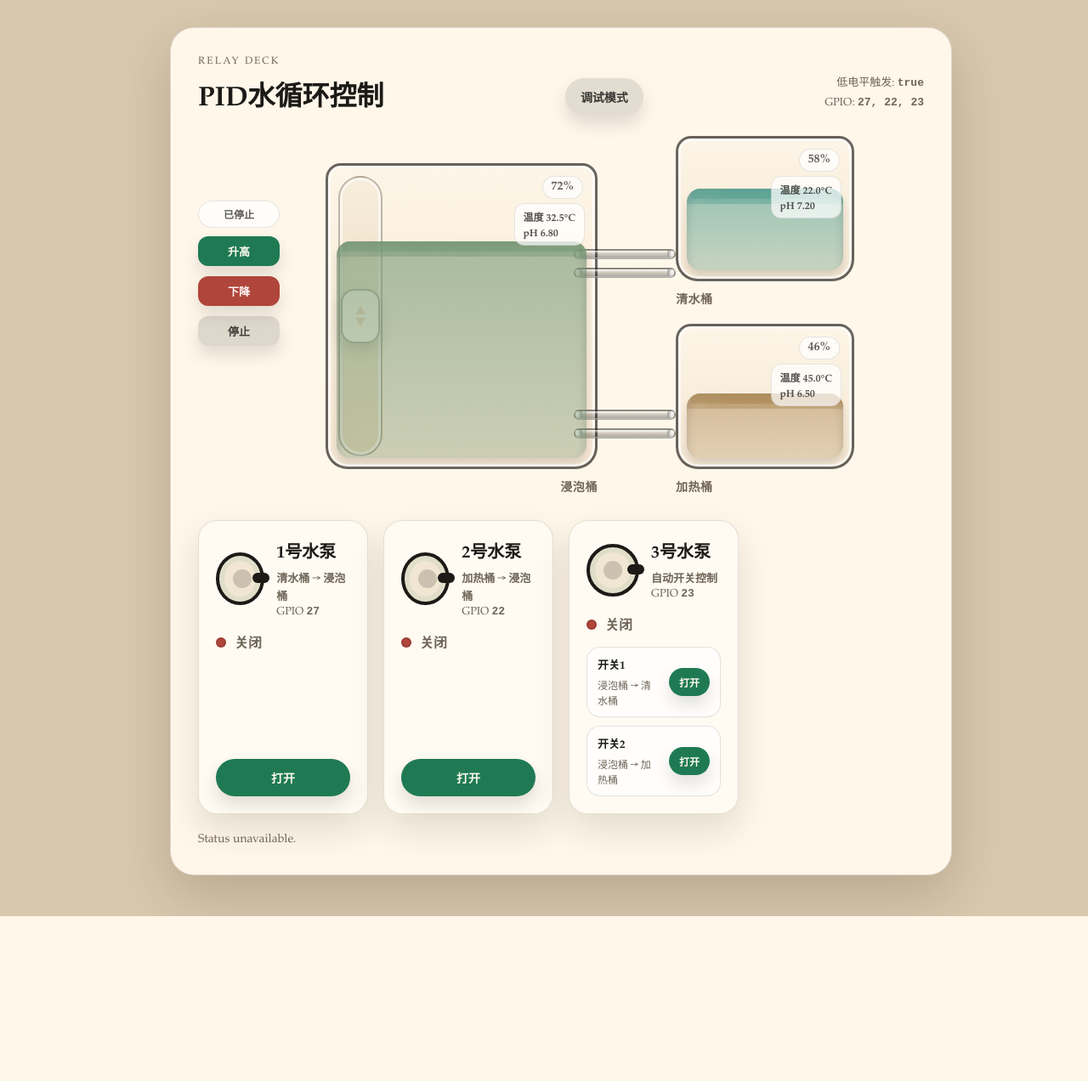
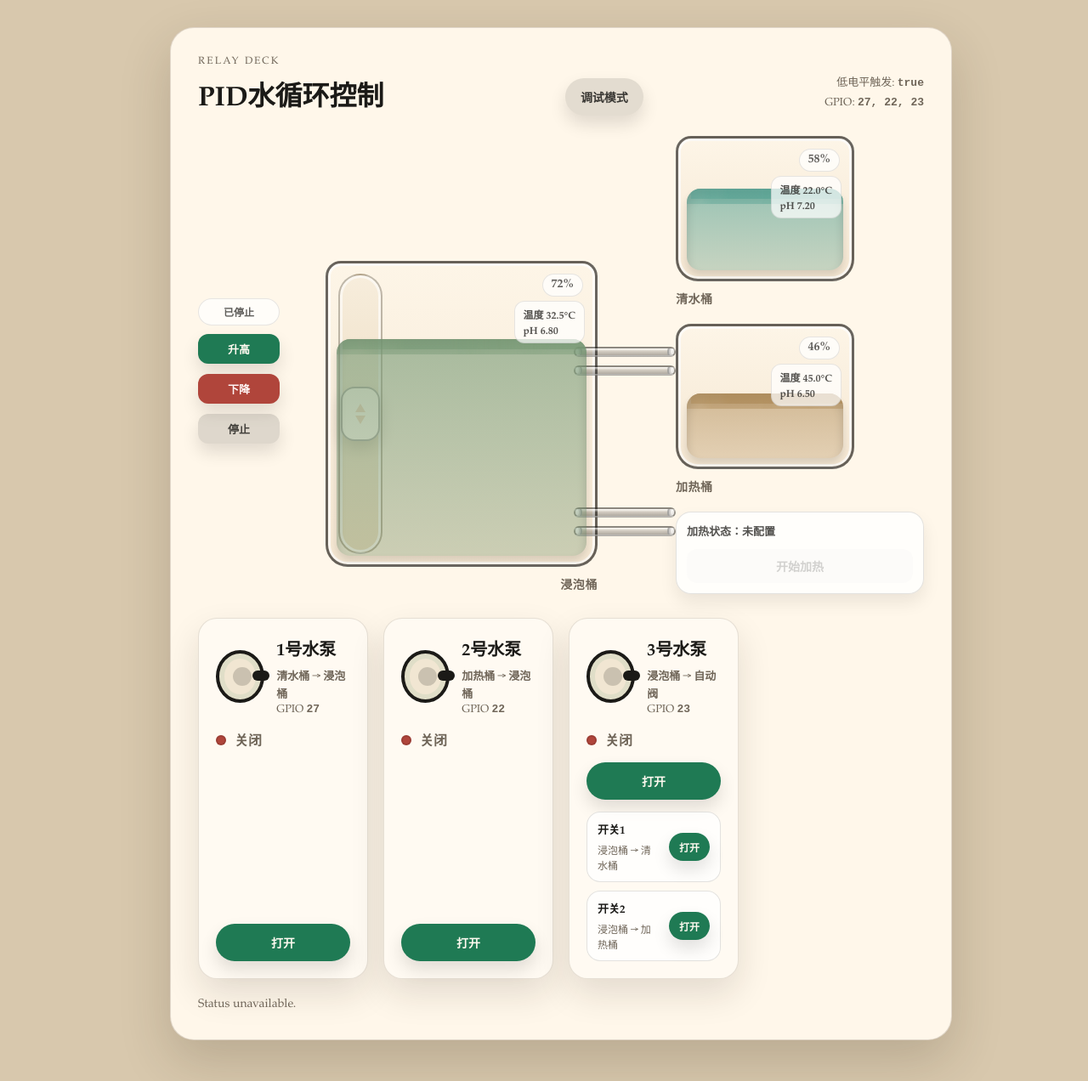
Before and after one commit to MickeyElders/pi-control-program, a FastAPI app: page / in a window 1280 px wide. Shown: the whole page at 85% size. Before the commit the page ends 1078 px from the top, so only its background shows below. Run offline with FastAPI, Linux system fonts and the light colour scheme; data that the repository does not hold is empty.

Commit message:
提供加热按钮

```diff
--- a/app.py
+++ b/app.py
@@ -39,6 +39,11 @@ DEFAULT_LEVELS = [72, 58, 46]
 DEFAULT_TEMPS = [32.5, 22.0, 45.0]
 DEFAULT_PHS = [6.8, 7.2, 6.5]
 ACTIVE_LOW = os.getenv("RELAY_ACTIVE_LOW", "1").lower() in {"1", "true", "yes", "on"}
+HEATER_GPIO = os.getenv("HEATER_GPIO")
+HEATER_ACTIVE_LOW = os.getenv("HEATER_ACTIVE_LOW")
+HEATER_ACTIVE_LOW = (
+    HEATER_ACTIVE_LOW.lower() in {"1", "true", "yes", "on"} if HEATER_ACTIVE_LOW else ACTIVE_LOW
+)
 
 
 def parse_pins(value: str) -> List[int]:
@@ -141,6 +146,12 @@ relays = [DigitalOutputDevice(pin, active_high=not ACTIVE_LOW, initial_value=Fal
 for relay in relays:
     relay.off()
 
+heater = None
+if HEATER_GPIO:
+    heater_pin = int(HEATER_GPIO)
+    heater = DigitalOutputDevice(heater_pin, active_high=not HEATER_ACTIVE_LOW, initial_value=False)
+    heater.off()
+
 levels_env = os.getenv("TANK_LEVELS", "")
 tank_levels_list = parse_levels(levels_env, 3, DEFAULT_LEVELS) if levels_env else DEFAULT_LEVELS[:]
 tank_levels = {"soak": tank_levels_list[0], "fresh": tank_levels_list[1], "heat": tank_levels_list[2]}
@@ -175,6 +186,10 @@ class AutoSwitchCommand(BaseModel):
     on: bool
 
 
+class HeaterCommand(BaseModel):
+    on: bool
+
+
 @app.get("/", response_class=HTMLResponse)
 def index(request: Request) -> HTMLResponse:
     pumps = [
@@ -192,6 +207,7 @@ def index(request: Request) -> HTMLResponse:
             "tank_phs": tank_phs,
             "tank_colors": tank_colors,
             "auto_switches": auto_switches,
+            "heater": {"configured": heater is not None, "on": heater.is_active if heater else False},
         },
     )
 
@@ -204,6 +220,7 @@ def api_status() -> dict:
             for idx, pin in enumerate(PINS)
         ],
         "auto": auto_switches,
+        "heater": {"configured": heater is not None, "on": heater.is_active if heater else False},
     }
 
 
@@ -229,14 +246,18 @@ def api_auto(cmd: AutoSwitchCommand) -> dict:
     else:
         auto_switches[cmd.which] = False
 
-    # Pump 3 (index 2) is driven by auto switches
-    if len(relays) > 2:
-        if any(auto_switches.values()):
-            relays[2].on()
-        else:
-            relays[2].off()
+    return {"auto": auto_switches}
 
-    return {"auto": auto_switches, "pump_on": relays[2].is_active if len(relays) > 2 else False}
+
+@app.post("/api/heater")
+def api_heater(cmd: HeaterCommand) -> dict:
+    if heater is None:
+        raise HTTPException(status_code=400, detail="Heater not configured.")
+    if cmd.on:
+        heater.on()
+    else:
+        heater.off()
+    return {"configured": True, "on": heater.is_active}
 
 
 @app.get("/api/ping")
--- a/static/style.css
+++ b/static/style.css
@@ -634,6 +634,34 @@ h2 {
   gap: 10px;
 }
 
+.heater-panel {
+  display: grid;
+  gap: 10px;
+  padding: 12px;
+  border-radius: 18px;
+  background: rgba(255, 255, 255, 0.8);
+  border: 1px solid rgba(27, 26, 23, 0.12);
+  box-shadow: 0 10px 20px rgba(0, 0, 0, 0.08);
+}
+
+.heater-status {
+  font-size: 13px;
+  font-weight: 600;
+  color: rgba(27, 26, 23, 0.75);
+}
+
+.btn.heater-toggle {
+  width: 100%;
+  padding: 10px 12px;
+  border-radius: 12px;
+}
+
+.btn.heater-toggle:disabled {
+  opacity: 0.6;
+  cursor: not-allowed;
+  box-shadow: none;
+}
+
 .auto-row {
   display: flex;
   align-items: center;
--- a/templates/index.html
+++ b/templates/index.html
@@ -101,6 +101,23 @@
               </div>
               <div class="tank-label">加热桶</div>
             </div>
+            <div class="heater-panel">
+              <div class="heater-status" id="heater-status">
+                {% if heater.configured %}
+                加热状态：<span data-role="heater-text">{{ "开启" if heater.on else "关闭" }}</span>
+                {% else %}
+                加热状态：未配置
+                {% endif %}
+              </div>
+              <button
+                class="btn heater-toggle"
+                id="heater-toggle"
+                type="button"
+                {% if not heater.configured %}disabled{% endif %}
+              >
+                {{ "停止加热" if heater.on else "开始加热" }}
+              </button>
+            </div>
           </div>
         </div>
 
@@ -142,8 +159,8 @@
           {% endfor %}
 
           <article
-            class="pump-card auto{% if pump3 and pump3.on %} on{% endif %}"
-            data-kind="auto"
+            class="pump-card{% if pump3 and pump3.on %} on{% endif %}"
+            data-kind="pump"
             data-index="2"
             data-on="{{ "1" if pump3 and pump3.on else "0" }}"
           >
@@ -156,7 +173,7 @@
               </div>
               <div class="pump-label">
                 <h2>3号水泵</h2>
-                <p class="pump-route">自动开关控制</p>
+                <p class="pump-route">浸泡桶 → 自动阀</p>
                 {% if pump3 %}
                 <p class="pump-meta">GPIO <span class="mono">{{ pump3.pin }}</span></p>
                 {% endif %}
@@ -166,6 +183,10 @@
             <div class="status">
               <span class="dot" data-role="dot"></span>
               <span class="status-text" data-role="status">关闭</span>
+            </div>
+
+            <div class="controls">
+              <button class="btn toggle" data-role="toggle" type="button">打开</button>
             </div>
 
             <div class="auto-switches">
@@ -196,7 +217,7 @@
 
     <script>
       const pumpCards = Array.from(document.querySelectorAll('.pump-card[data-kind="pump"]'));
-      const autoCard = document.querySelector('.pump-card[data-kind="auto"]');
+      const pump3Card = document.querySelector('.pump-card[data-index="2"]');
       const autoRows = Array.from(document.querySelectorAll(".auto-row"));
       const hint = document.getElementById("hint");
       const pipes = new Map(
@@ -211,6 +232,8 @@
       const liftDown = document.getElementById("lift-down");
       const liftStop = document.getElementById("lift-stop");
       const debugToggle = document.getElementById("debug-toggle");
+      const heaterToggle = document.getElementById("heater-toggle");
+      const heaterText = document.querySelector('[data-role="heater-text"]');
 
       function isMobileDevice() {
         const ua = navigator.userAgent || "";
@@ -315,6 +338,18 @@
         });
       }
 
+      function updateValveFlows(pumpOn) {
+        autoRows.forEach((row) => {
+          const which = row.dataset.auto;
+          const active = row.dataset.on === "1" && pumpOn;
+          if (which === "fresh") {
+            setPipeFlow(1, active);
+          } else if (which === "heat") {
+            setPipeFlow(3, active);
+          }
+        });
+      }
+
       function setAutoRow(row, on) {
         row.dataset.on = on ? "1" : "0";
         const btn = row.querySelector("button");
@@ -323,23 +358,23 @@
           btn.classList.toggle("on", !on);
           btn.classList.toggle("off", on);
         }
-        const which = row.dataset.auto;
-        if (which === "fresh") {
-          setPipeFlow(1, on);
-        } else if (which === "heat") {
-          setPipeFlow(3, on);
-        }
       }
 
-      function setAutoCardStatus(on) {
-        if (!autoCard) return;
-        const dot = autoCard.querySelector('[data-role="dot"]');
-        const label = autoCard.querySelector('[data-role="status"]');
+      function setPumpCardStatus(card, on) {
+        if (!card) return;
+        const dot = card.querySelector('[data-role="dot"]');
+        const label = card.querySelector('[data-role="status"]');
         label.textContent = on ? "开启" : "关闭";
         dot.classList.toggle("on", on);
         dot.classList.toggle("off", !on);
-        autoCard.classList.toggle("on", on);
-        autoCard.dataset.on = on ? "1" : "0";
+        card.classList.toggle("on", on);
+        card.dataset.on = on ? "1" : "0";
+        const toggle = card.querySelector('[data-role="toggle"]');
+        if (toggle) {
+          toggle.textContent = on ? "关闭" : "打开";
+          toggle.classList.toggle("on", !on);
+          toggle.classList.toggle("off", on);
+        }
       }
 
       async function refreshStatus() {
@@ -354,7 +389,7 @@
             }
           });
           if (data.relays && data.relays[2]) {
-            setAutoCardStatus(Boolean(data.relays[2].on));
+            setPumpCardStatus(pump3Card, Boolean(data.relays[2].on));
           }
           if (data.auto) {
             autoRows.forEach((row) => {
@@ -362,6 +397,18 @@
               setAutoRow(row, Boolean(data.auto[which]));
             });
           }
+          if (data.heater && heaterToggle && heaterText) {
+            const configured = Boolean(data.heater.configured);
+            heaterToggle.disabled = !configured;
+            if (configured) {
+              const on = Boolean(data.heater.on);
+              heaterText.textContent = on ? "开启" : "关闭";
+              heaterToggle.textContent = on ? "停止加热" : "开始加热";
+              heaterToggle.classList.toggle("on", !on);
+              heaterToggle.classList.toggle("off", on);
+            }
+          }
+          updateValveFlows(pump3Card?.dataset.on === "1");
           hint.textContent = "Last update: " + new Date().toLocaleTimeString();
         } catch (err) {
           hint.textContent = "Status unavailable.";
@@ -389,7 +436,7 @@
       }
 
       async function setAutoSwitch(row, on) {
-        setCardBusy(autoCard, true);
+        setCardBusy(pump3Card, true);
         hint.textContent = on ? "正在开启..." : "正在关闭...";
         const which = row.dataset.auto;
         try {
@@ -405,14 +452,12 @@
               setAutoRow(r, Boolean(data.auto[key]));
             });
           }
-          if (typeof data.pump_on === "boolean") {
-            setAutoCardStatus(Boolean(data.pump_on));
-          }
-          hint.textContent = data.pump_on ? "水泵已开启。" : "水泵已关闭。";
+          updateValveFlows(pump3Card?.dataset.on === "1");
+          hint.textContent = "阀门状态已更新。";
         } catch (err) {
           hint.textContent = "指令失败。";
         } finally {
-          setCardBusy(autoCard, false);
+          setCardBusy(pump3Card, false);
         }
       }
 
@@ -434,9 +479,10 @@
         setAutoRow(row, row.dataset.on === "1");
       });
 
-      if (autoCard) {
-        setAutoCardStatus(autoCard.dataset.on === "1");
+      if (pump3Card) {
+        setPumpCardStatus(pump3Card, pump3Card.dataset.on === "1");
       }
+      updateValveFlows(pump3Card?.dataset.on === "1");
 
       liftUp.addEventListener("click", () => setLiftState("up"));
       liftDown.addEventListener("click", () => setLiftState("down"));
@@ -448,6 +494,28 @@
         debugToggle.classList.toggle("active");
       });
 
+      if (heaterToggle) {
+        heaterToggle.addEventListener("click", async () => {
+          if (heaterToggle.disabled) return;
+          const nextOn = heaterText?.textContent !== "开启";
+          try {
+            const res = await fetch("/api/heater", {
+              method: "POST",
+              headers: { "Content-Type": "application/json" },
+              body: JSON.stringify({ on: nextOn }),
+            });
+            const data = await res.json();
+            if (data.configured && heaterText) {
+              const on = Boolean(data.on);
+              heaterText.textContent = on ? "开启" : "关闭";
+              heaterToggle.textContent = on ? "停止加热" : "开始加热";
+            }
+          } catch (err) {
+            hint.textContent = "指令失败。";
+          }
+        });
+      }
+
       refreshStatus();
       setInterval(refreshStatus, 1000);
     </script>
```
Also changed, not shown: README.md, 2 other files.
